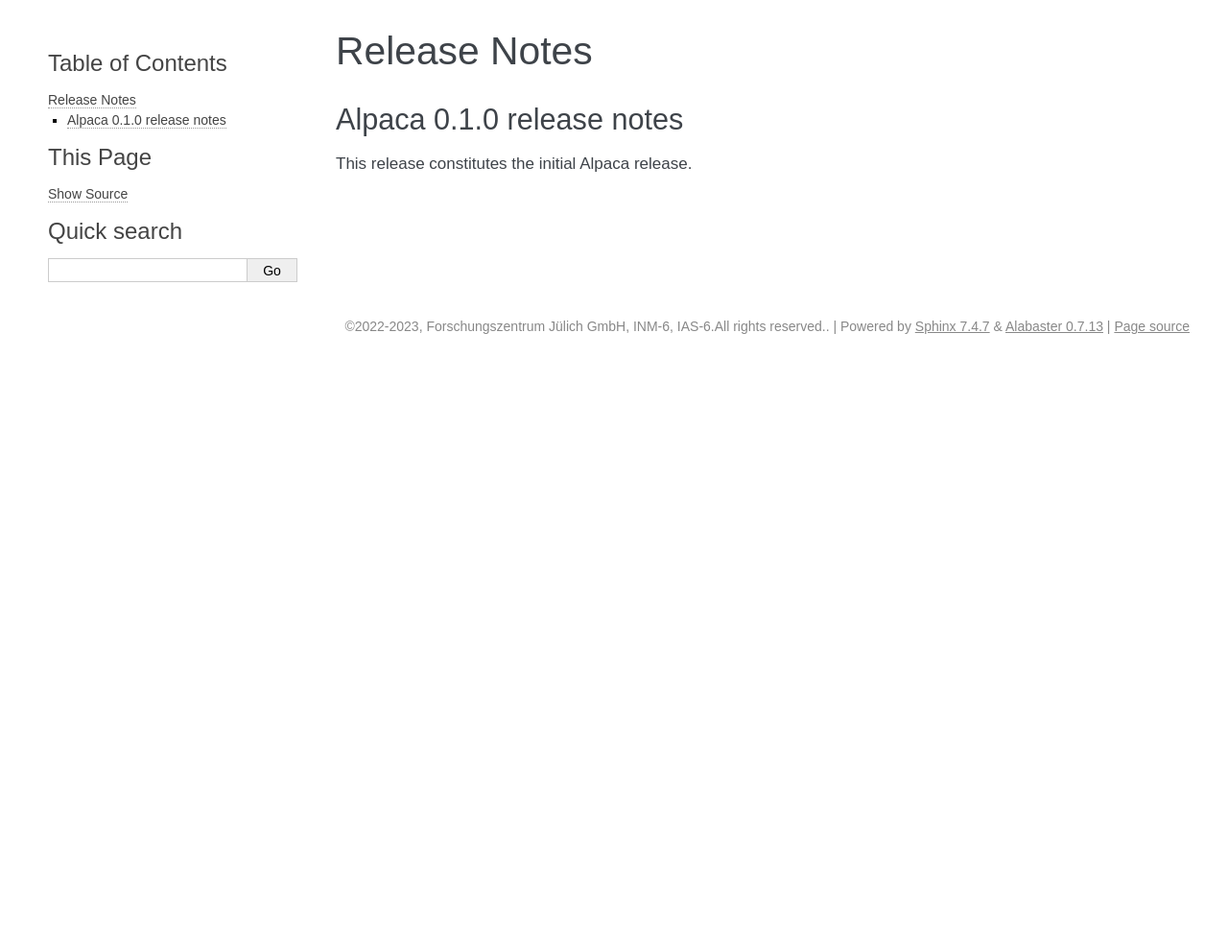
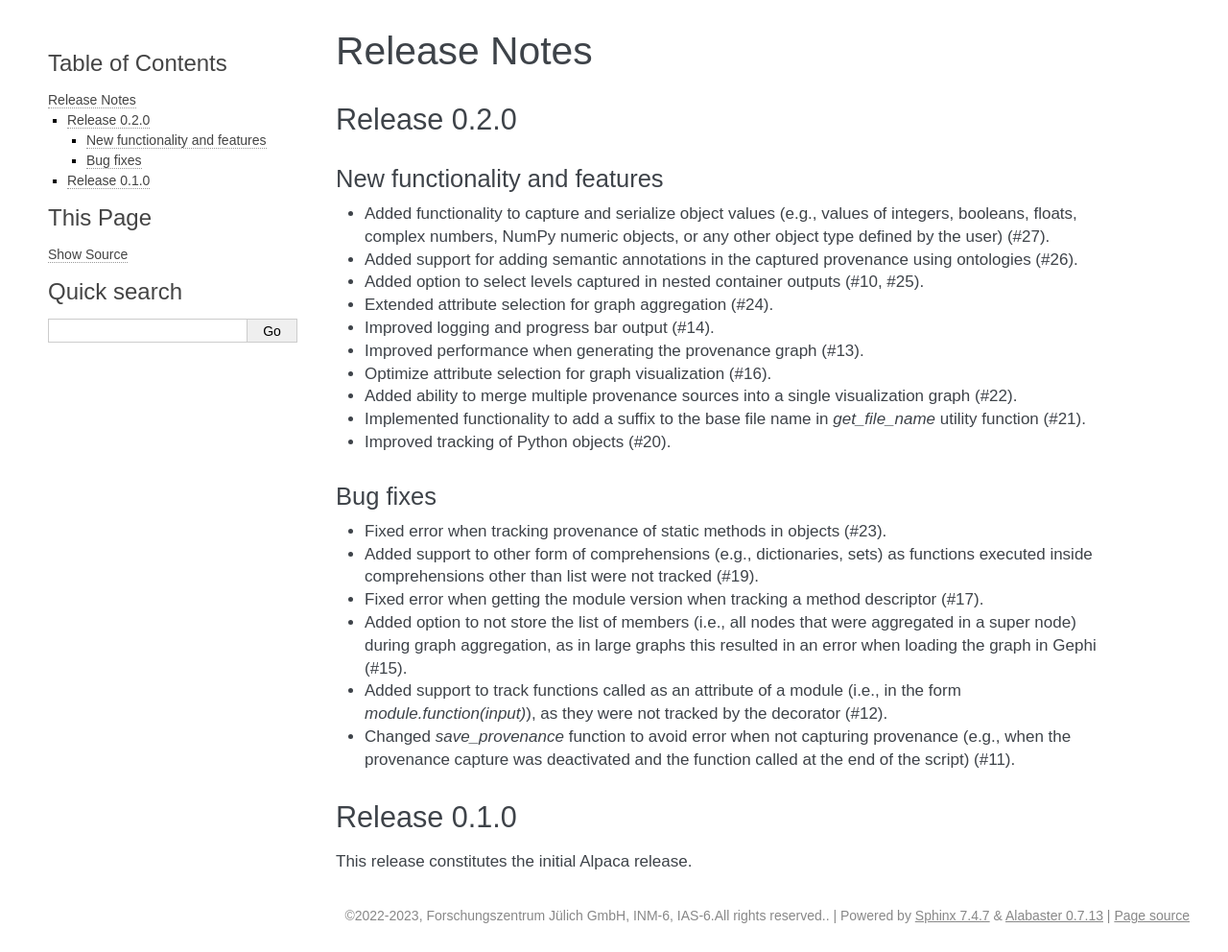
Before and after one commit to INM-6/alpaca, a Sphinx documentation site: the page built from doc/release_notes.rst, in a window 1280 px wide. Shown: the whole page at 96% size. Built offline with Sphinx 7.4.7, drawn with Linux system fonts in a browser that asks for light colours; before the commit the page ends 900 px from its top, so only the background shows below that.

Commit message:
Release 0.2.0 preparation (#28)
Co-authored-by: Cristiano Köhler <c.koehler@fz-juelich.de>

```diff
--- a/doc/authors.rst
+++ b/doc/authors.rst
@@ -8,7 +8,7 @@ The following people have contributed code and/or ideas to the current version
 of Alpaca. The institutional affiliations are those at the time of the
 contribution, and may not be the current affiliation of a contributor.
 
-* Cristiano Köhler (orcid: 0000-0003-0503-5264) [1, 2]
+* Cristiano André Köhler (orcid: 0000-0003-0503-5264) [1, 2]
 * Danylo Ulianych (orcid: 0000-0003-3489-0542) [1]
 * Michael Denker (orcid: 0000-0003-1255-7300) [1]
 
--- a/doc/index.rst
+++ b/doc/index.rst
@@ -14,7 +14,8 @@ based on the `W3C PROV format <https://www.w3.org/TR/prov-overview/>`_.
 
 Examples are provided for the analysis of electrophysiology data, using the
 open source packages `Neo <https://neuralensemble.org/neo>`_ and
-`Elephant <https://python-elephant.org>`_.
+`Elephant <https://python-elephant.org>`_. See `Köhler et al. (2023) <https://doi.org/10.48550/arXiv.2311.09672>`_
+for a detailed description on how to capture and interpret provenance trails generated by Alpaca.
 
 Visit the `project page on GitHub <https://github.com/INM-6/alpaca>`_, to
 report bugs and issues, or to make contributions to the source code.
--- a/doc/install.rst
+++ b/doc/install.rst
@@ -23,7 +23,7 @@ Alpaca requires `Python <http://python.org/>`_ 3.8 or higher.
 
            .. code-block:: sh
 
-              conda create --name alpaca python=3.9
+              conda create --name alpaca python=3.11
 
         2. Activate your environment:
 
--- a/doc/release_notes.rst
+++ b/doc/release_notes.rst
@@ -2,7 +2,32 @@
 Release Notes
 =============
 
-Alpaca 0.1.0 release notes
-**************************
+Release 0.2.0
+*************
+
+New functionality and features
+------------------------------
+* Added functionality to capture and serialize object values (e.g., values of integers, booleans, floats, complex numbers, NumPy numeric objects, or any other object type defined by the user) (#27).
+* Added support for adding semantic annotations in the captured provenance using ontologies (#26).
+* Added option to select levels captured in nested container outputs (#10, #25).
+* Extended attribute selection for graph aggregation (#24).
+* Improved logging and progress bar output (#14).
+* Improved performance when generating the provenance graph (#13).
+* Optimize attribute selection for graph visualization (#16).
+* Added ability to merge multiple provenance sources into a single visualization graph (#22).
+* Implemented functionality to add a suffix to the base file name in `get_file_name` utility function (#21).
+* Improved tracking of Python objects (#20).
+
+Bug fixes
+---------
+* Fixed error when tracking provenance of static methods in objects (#23).
+* Added support to other form of comprehensions (e.g., dictionaries, sets) as functions executed inside comprehensions other than list were not tracked (#19).
+* Fixed error when getting the module version when tracking a method descriptor (#17).
+* Added option to not store the list of members (i.e., all nodes that were aggregated in a super node) during graph aggregation, as in large graphs this resulted in an error when loading the graph in Gephi (#15).
+* Added support to track functions called as an attribute of a module (i.e., in the form `module.function(input)`), as they were not tracked by the decorator (#12).
+* Changed `save_provenance` function to avoid error when not capturing provenance (e.g., when the provenance capture was deactivated and the function called at the end of the script) (#11).
+
+Release 0.1.0
+*************
 
 This release constitutes the initial Alpaca release.
```
Also changed, not shown: other parts of doc/index.rst (+2 -1 lines), doc/citation.rst (added, +29 -0 lines), 1 other file.
